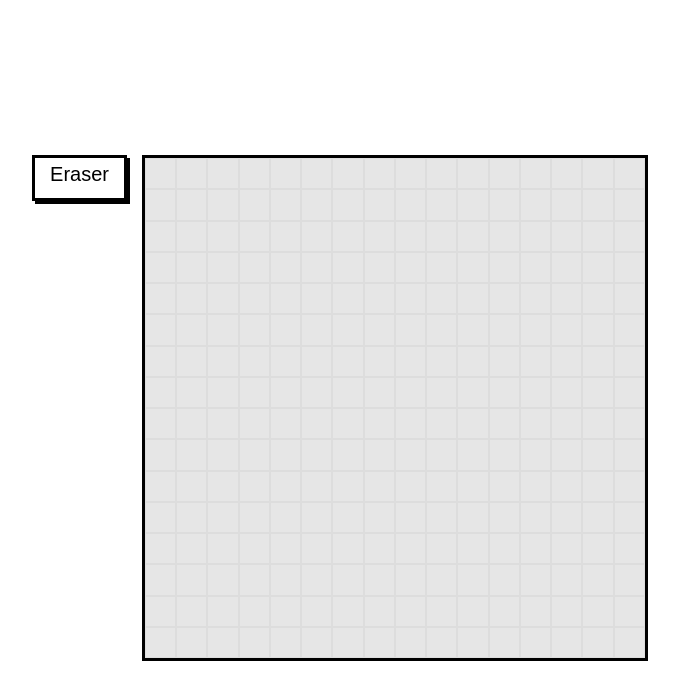
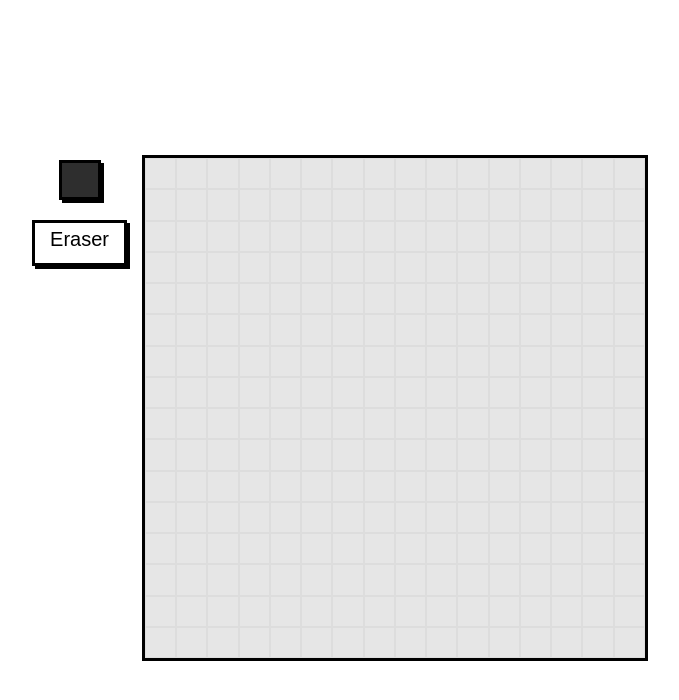
Before and after one commit to Nicog03/etch-a-sketch, a plain HTML site: page index.html in a window 1280 px wide. Shown: the whole page, without its empty margins (300-979 px from the left). Drawn offline with Linux system fonts and the light colour scheme; a web font is replaced by a local one.

Commit message:
added a way to change the pixel color

```diff
--- a/index.html
+++ b/index.html
@@ -11,6 +11,7 @@
   <body>
     <div class="container">
       <div class="buttons">
+        <input type="color" id="color-select" value="#2e2e2e" />
         <div id="eraser-button">Eraser</div>
       </div>
       <div id="grid"></div>
--- a/script.js
+++ b/script.js
@@ -17,14 +17,23 @@ for (let a = 0; a < size * size; a++) {
 }
 
 function paintPixelOnClick() {
-    this.style.background = 'black';
+    this.style.background = color;
 }
 
 function paintPixel(e) {
     if (e.type == 'mouseover' && mouseDown) {
-        this.style.background = 'black';
+        this.style.background = color;
     }
 }
+
+//=============================================================================
+//==============================COLOR SELECT SECTION===========================
+//=============================================================================
+
+let color = '#2e2e2e'
+let colorSelect = document.getElementById('color-select')
+
+colorSelect.onchange = () => color = colorSelect.value;
 
 //=============================================================================
 //==============================ERASER SECTION=================================
--- a/style.css
+++ b/style.css
@@ -33,6 +33,35 @@ body {
   border: solid black 3px;
 }
 
+.buttons {
+  display: flex;
+  flex-direction: column;
+  align-items: center;
+  gap: 15px;
+}
+
+/* ============================ERASER SECTION======================== */
+
+#color-select {
+  -webkit-appearance: none;
+  -moz-appearance: none;
+  appearance: none;
+  border: none;
+  height: 50px;
+  width: 50px;
+  border: none;
+  cursor: pointer;
+  background-color: transparent;
+}
+
+#color-select::-webkit-color-swatch {
+  border: black solid 3px;
+  box-shadow: black 3px 3px;
+}
+
+#color-select::-moz-color-swatch {
+  border: none;
+}
 /* ============================ERASER SECTION======================== */
 
 #eraser-button {
```
